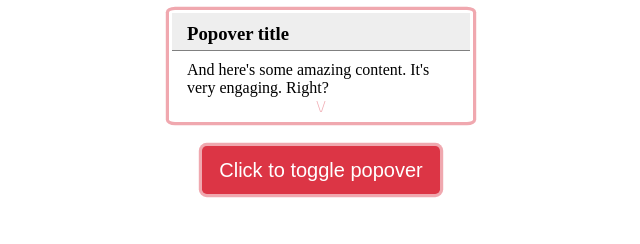
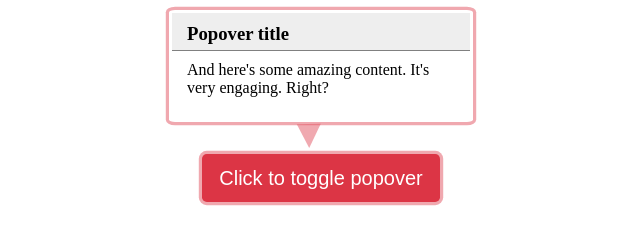
Before and after one commit to Junaer/form-js, a website built with webpack: page src/index.html in a window 1280 px wide. Both pictures are taken after a click on the button "Click to toggle popover". Shown: the whole page, without its empty margins (419-1059 px from the left). Built offline with nearby package versions, Linux system fonts and the light colour scheme.

Commit message:
feat: arrow

```diff
--- a/src/css/style.css
+++ b/src/css/style.css
@@ -6,7 +6,7 @@
 
   .btn {
     background-color: #dc3545;
-    margin-top: 9.15rem;
+    margin-top: 9.60rem;
     margin-bottom: .25rem;
     color: #fff;
     border-color: #bd2130;
@@ -36,6 +36,19 @@
     /*margin-left: calc(19em - 50%);*/
   }
 
+  .message::before {
+    content: "";
+    width: 0;
+    height: 0;
+    position: absolute;
+    right: 50%;
+    top: calc(105%);
+    border-top: 12px solid transparent;
+    border-right: 24px solid rgba(225, 83, 97, .5);
+    border-bottom: 12px solid transparent;
+    transform: rotate(-91deg);
+  }
+
   .title {
     padding: 10px 15px 5px;
     border-bottom: 1px solid grey;
@@ -57,14 +70,8 @@
     display: flex;
     justify-content: center;
     align-items: center;
-    bottom: 0;
-    border-width: .5rem .5rem 0;
+    /* border-width: .5rem .5rem 0; */
     border-top-color: rgba(0,0,0,.25);
-    position: relative;
-    /* display: block; */
-    content: "";
-    border-color: transparent;
-    border-style: border-style;
     bottom: 4px;
     color: rgba(225, 83, 97, .5);
   }
--- a/src/js/app.js
+++ b/src/js/app.js
@@ -18,7 +18,7 @@ button.addEventListener('click', () => {
         newDiv.classList.add('message')
         newDiv.innerHTML = "<h3 class='title'>Popover title </h3>"
         newDiv.innerHTML += "<p class='text'>And here's some amazing content. It's very engaging. Right?</p>";
-        newDiv.innerHTML += "<div class='arrow'>\\/</div>"
+        newDiv.innerHTML += "<div class='arrow'></div>"
         console.log(button.offsetWidth)
         newDiv.style.top = top - top + 10 + 'px'
         body.appendChild(newDiv)
```
